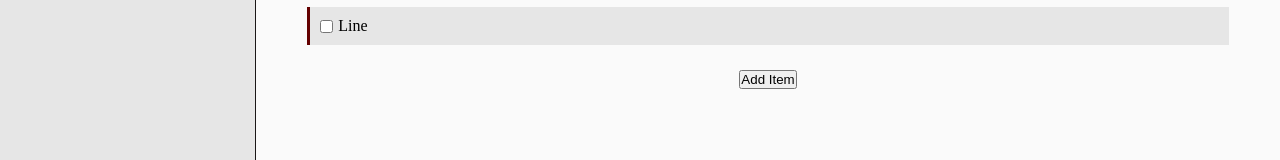
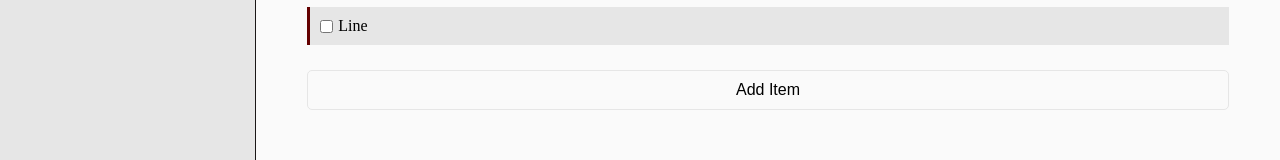
Before and after one commit to robisonwebdev/todo-react, a React (Create React App) app: page / in a window 1280 px wide. Shown: the part 159-319 px from the top of the page. Built offline with nearby package versions, Linux system fonts and the light colour scheme.

Commit message:
Setup styling on .listButton

```diff
--- a/src/styles/Lists.css
+++ b/src/styles/Lists.css
@@ -35,3 +35,12 @@
     height: auto;
     width: 100%;
 }
+
+.listButton {
+    background-color: var(--white);
+    border: 1px solid var(--darkerWhite);
+    border-radius: 5px;
+    font-size: 16px;
+    padding: 10px;
+    width: 90%;
+}
```
